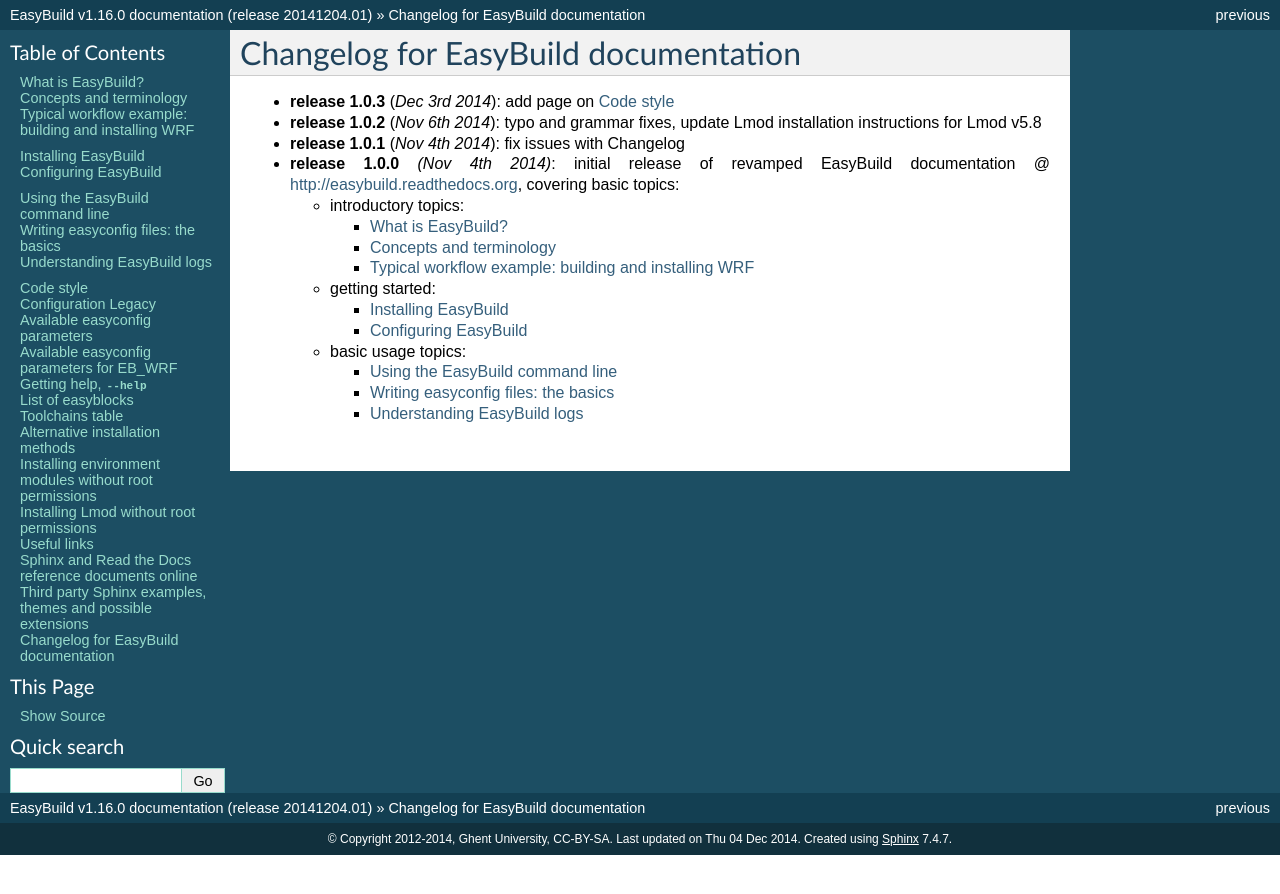
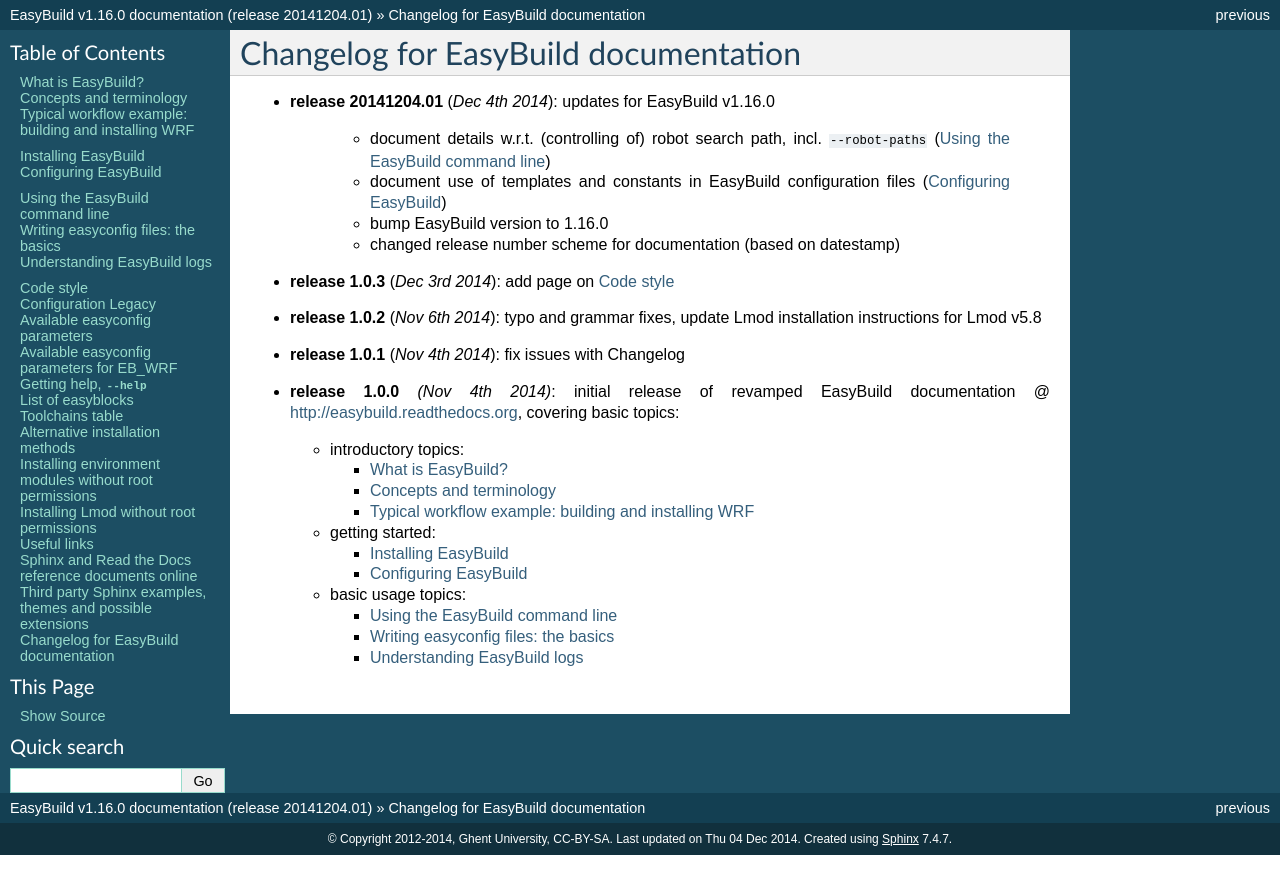
Before and after one commit to easybuilders/easybuild, a Sphinx documentation site: the page built from docs/Changelog.rst, in a window 1280 px wide. Shown: the top 894 px of the page. Built offline with Sphinx 7.4.7, drawn with Linux system fonts in a browser that asks for light colours.

Commit message:
update Changelog

```diff
--- a/docs/Changelog.rst
+++ b/docs/Changelog.rst
@@ -2,6 +2,13 @@
 
 Changelog for EasyBuild documentation
 -------------------------------------
+
+* **release 20141204.01** (`Dec 4th 2014`): updates for EasyBuild v1.16.0
+
+    * document details w.r.t. (controlling of) robot search path, incl. ``--robot-paths`` (:ref:`using_the_easybuild_command_line`)
+    * document use of templates and constants in EasyBuild configuration files (:ref:`configuring_easybuild`)
+    * bump EasyBuild version to 1.16.0
+    * changed release number scheme for documentation (based on datestamp)
 
 * **release 1.0.3** (`Dec 3rd 2014`): add page on :ref:`code_style`
 * **release 1.0.2** (`Nov 6th 2014`): typo and grammar fixes, update Lmod installation instructions for Lmod v5.8
```
